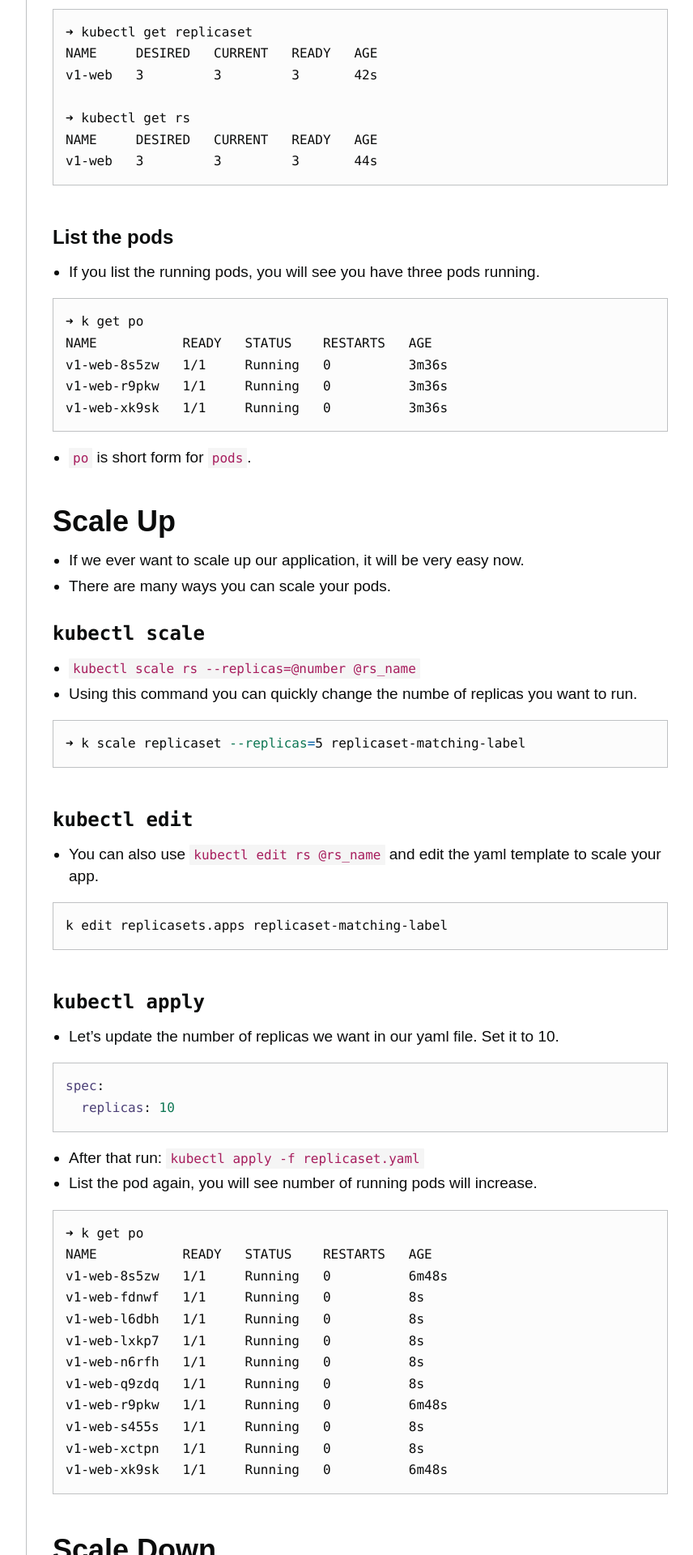
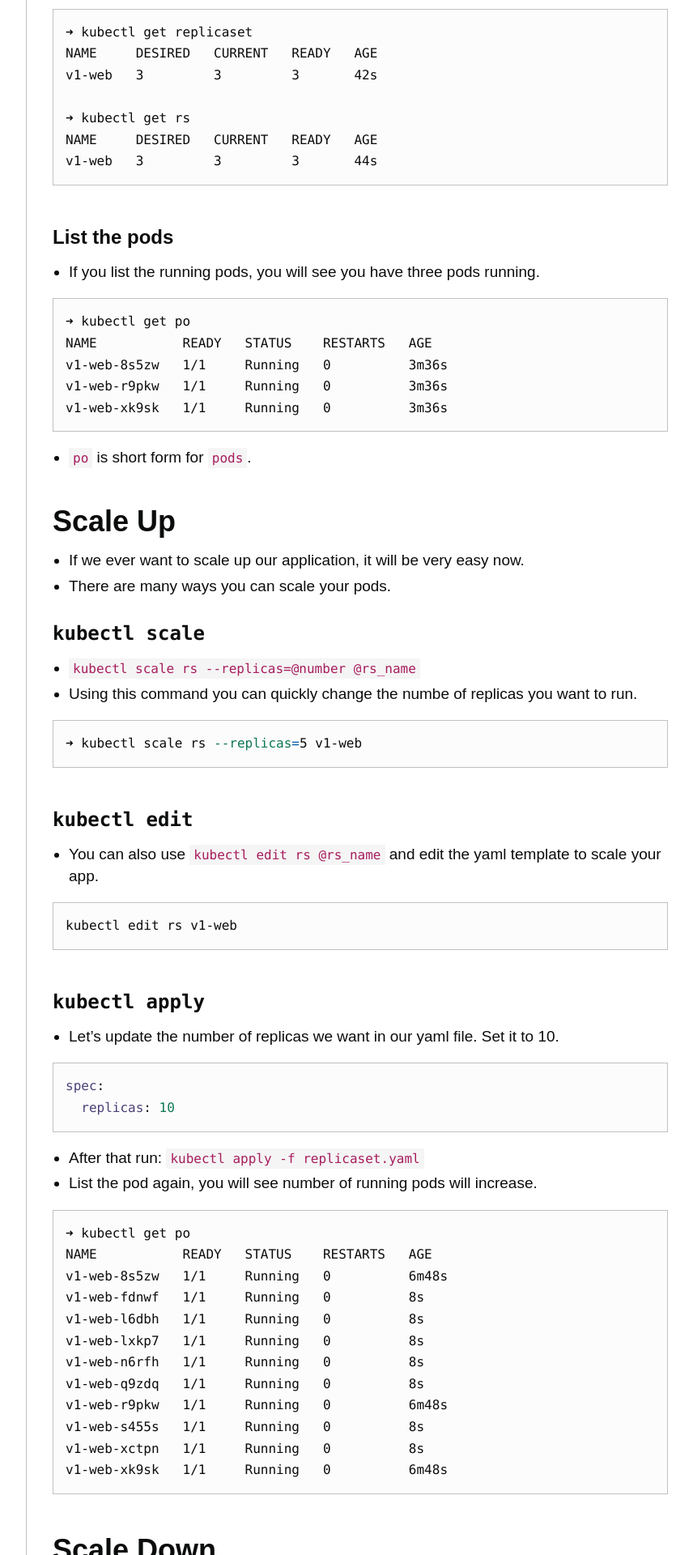
Before and after one commit to amantuladhar/LearnDockerKubernetes, a Jekyll site: the page built from content/04-kubernetes/04-Replica-Set.md, in a window 1280 px wide. Shown: the part 2544-4464 px from the top of the page at 81% size, without its empty margins (298-1154 px from the left). Built offline with Jekyll 4.4.1, drawn with Linux system fonts in a browser that asks for light colours; our own code applies the rules of GitHub Pages for plain Markdown files.

Commit message:
Use kubectl instead of k

````diff
--- a/content/04-kubernetes/04-Replica-Set.md
+++ b/content/04-kubernetes/04-Replica-Set.md
@@ -92,7 +92,7 @@ v1-web   3         3         3       44s
 * If you list the running pods, you will see you have three pods running.
 
 ```bash
-➜ k get po
+➜ kubectl get po
 NAME           READY   STATUS    RESTARTS   AGE
 v1-web-8s5zw   1/1     Running   0          3m36s
 v1-web-r9pkw   1/1     Running   0          3m36s
@@ -109,14 +109,14 @@ v1-web-xk9sk   1/1     Running   0          3m36s
 * Using this command you can quickly change the numbe of replicas you want to run.
 
 ```bash
-➜ k scale replicaset --replicas=5 replicaset-matching-label
+➜ kubectl scale rs --replicas=5 v1-web
 ```
 
 ### `kubectl edit`
 * You can also use `kubectl edit rs @rs_name` and edit the yaml template to scale your app.
 
 ```bash
-k edit replicasets.apps replicaset-matching-label
+kubectl edit rs v1-web
 ```
 
 ### `kubectl apply`
@@ -130,7 +130,7 @@ spec:
 * List the pod again, you will see number of running pods will increase.
 
 ```bash
-➜ k get po
+➜ kubectl get po
 NAME           READY   STATUS    RESTARTS   AGE
 v1-web-8s5zw   1/1     Running   0          6m48s
 v1-web-fdnwf   1/1     Running   0          8s
@@ -185,7 +185,7 @@ selector:
 * If you list the running Pod you will see we have 4 pods.
 
 ```bash
-➜ k get pods -L version,env
+➜ kubectl get pods -L version,env
 NAME           READY   STATUS    RESTARTS   AGE   VERSION   ENV
 v1-web-8s5zw   1/1     Running   0          31m   v1        dev
 v1-web-njbt9   1/1     Running   0          5s    v1        prod
@@ -211,7 +211,7 @@ selector:
 * If we update one of the pod label env to dev now, it won't create new Pod. As updated Pod is still managed by `ReplicaSet` and replicas count match the desired state.
 
 ```bash
-➜ k label po v1-web-6bcgx env=dev --overwrite
+➜ kubectl label po v1-web-6bcgx env=dev --overwrite
 pod/v1-web-6bcgx labeled
 ```
 * Now list the pods.
````
